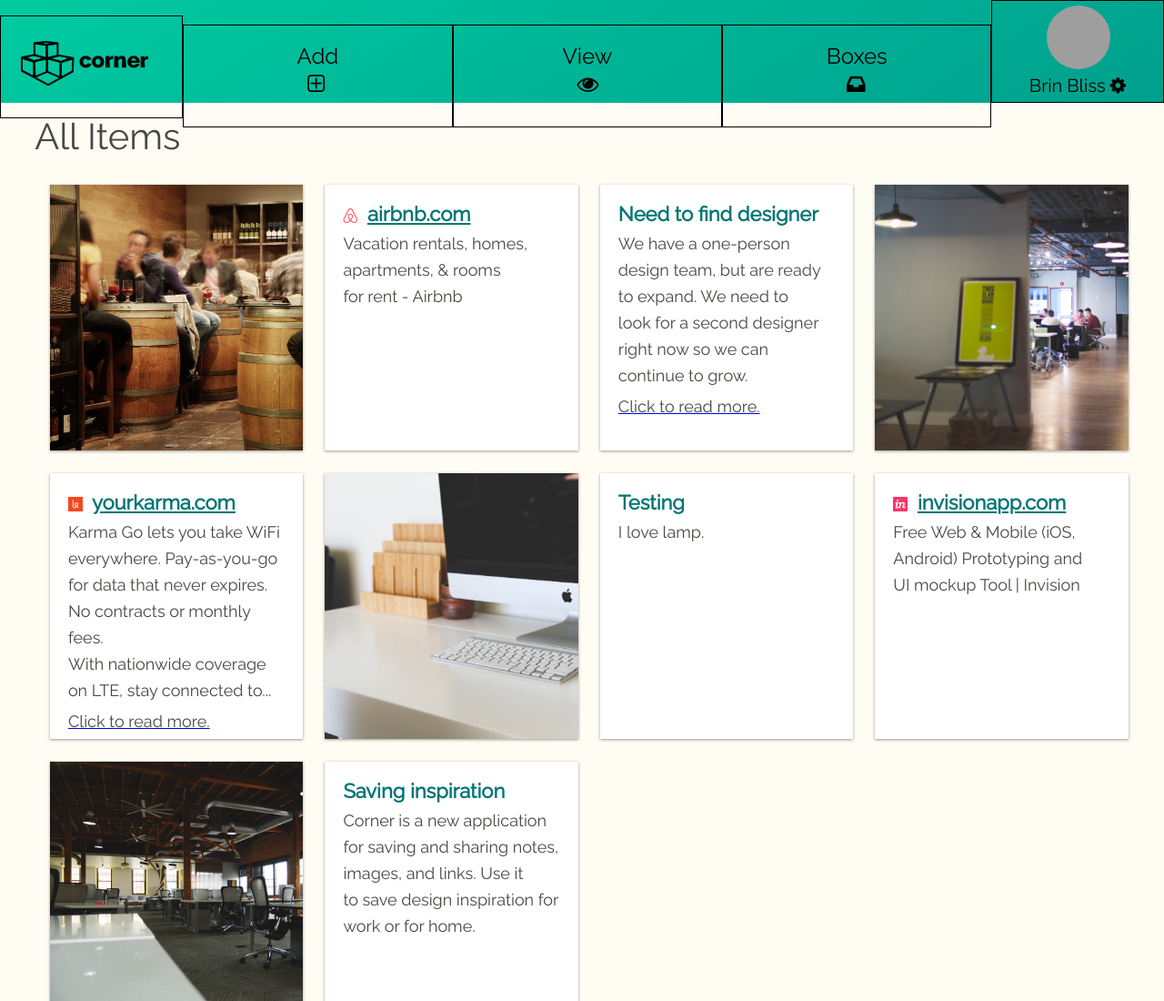
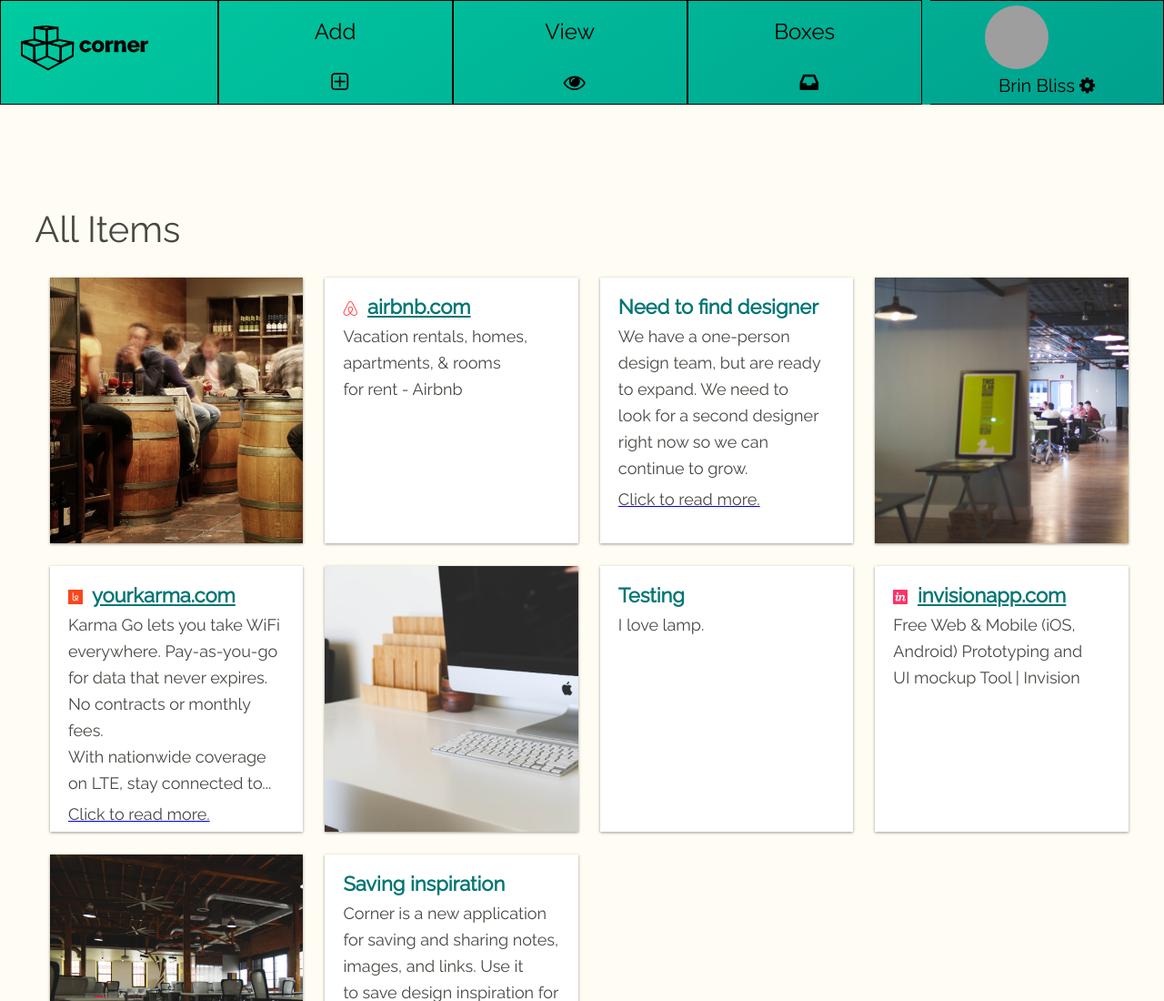
Before and after one commit to inimitabrin/corner, a plain HTML site: page dashboard.html in a window 1280 px wide. Shown: the top 1100 px of the page at 91% size. Drawn offline with Linux system fonts and the light colour scheme; grey boxes are pictures that could not be loaded.

Commit message:
dashboard positioning

```diff
--- a/css/style.css
+++ b/css/style.css
@@ -532,22 +532,20 @@ footer .logo {
 
 .top-nav {
   width: 100%;
-  height: 113px;
-  color:  #000;
+  height: 115px;
+  color:  #000000;
   background: #00cba1;
   background-image: linear-gradient(-32deg, #00A08D 0%, #00CBA1 100%);
-  position: fixed;
-  display: block;
   top: 0;
   z-index: 1;
 }
 
 .top-nav .site-logo {
+  height: 73px;
   padding: 20px 0 20px 20px;
-  display: inline-block;
-  border: 1px solid #000;
-  height: 71px;
-  width: 14%;
+  border: 1px solid #000000;
+  width: 17%;
+  float:left;
 }
 
 .top-nav a{
@@ -555,30 +553,38 @@ footer .logo {
 }
 
 .top-nav .nav-box {
-  display: inline-block;
-  height: 111px;
-  width: 23%;
-  border: 1px solid #000;
+  height: 113px;
+  width: 20%;
+  border: 1px solid #000000;
+    float:left;
+    margin-left: auto;
+    margin-right: auto;
 }
 
 .top-nav .nav-box h2 {
   font-family: "Raleway", Helvetica, Arial, sans-serif;
   font-size: 24px;
-  color: #000;
+  color: #000000;
   text-align: center;
 }
 
 .top-nav .nav-box i {
   font-size: 24px;
-  color: #000;
-  margin-left: 136px;
+  color: #000000;
+position: relative;
+    top: 20%;
+    left: 52%;
+    margin-right: 50%;
+    transform: translate(-50%, 10%)
 }
 
 .top-nav .account {
-  border: 1px solid #000;
-  width: 14.6205%;
-  display: inline-block;
-  height: 111px;
+  height: 113px;
+  border-top: 1px solid #000000;
+  border-bottom: 1px solid #000000;
+  border-right: 1px solid #000000;
+  width: 20%;
+  float: right;
 }
 
 .top-nav .account img {
@@ -605,7 +611,7 @@ footer .logo {
 }
 
 .invisible-header {
-  height: 113px;
+  height: 100px;
 }
 
 /*
--- a/dashboard.html
+++ b/dashboard.html
@@ -22,7 +22,7 @@
     <a href="#"><div class="site-logo"><img src="images/corner-logo.png" /></div></a><!--
     --><a href="#"><div class="nav-box">
       <h2>Add</h2>
-      <i class="fa fa-plus-square-o"></i>
+      <i class="fa fa-plus-square-o .nav-box i"></i>
       <!-- Dropdown menu goes here
       <ul>
         <li><a href="#"><i class="fa fa-file-o"></i> Note</a></li>
@@ -33,7 +33,7 @@
     </div></a><!--
     --><a href="#"><div class="nav-box">
       <h2>View</h2>
-      <i class="fa fa-eye"></i>
+      <i class="fa fa-eye .nav-box i"></i>
       <!-- Dropdown menu goes here
       <ul>
          <li><a href="#"><i class="fa fa-th-large"></i> All Items</a></li>
@@ -45,7 +45,7 @@
     </div></a><!--
     --><a href="#"><div class="nav-box">
     <h2>Boxes</h2>
-    <i class="fa fa-inbox"></i>
+    <i class="fa fa-inbox .nav-box i"></i>
       <!-- Dropdown menu goes here
       <ul>
          <li><a href="#"><i class="fa fa-inbox"></i> Landing Pages</a></li>
```
Also changed, not shown: 1 other file.
